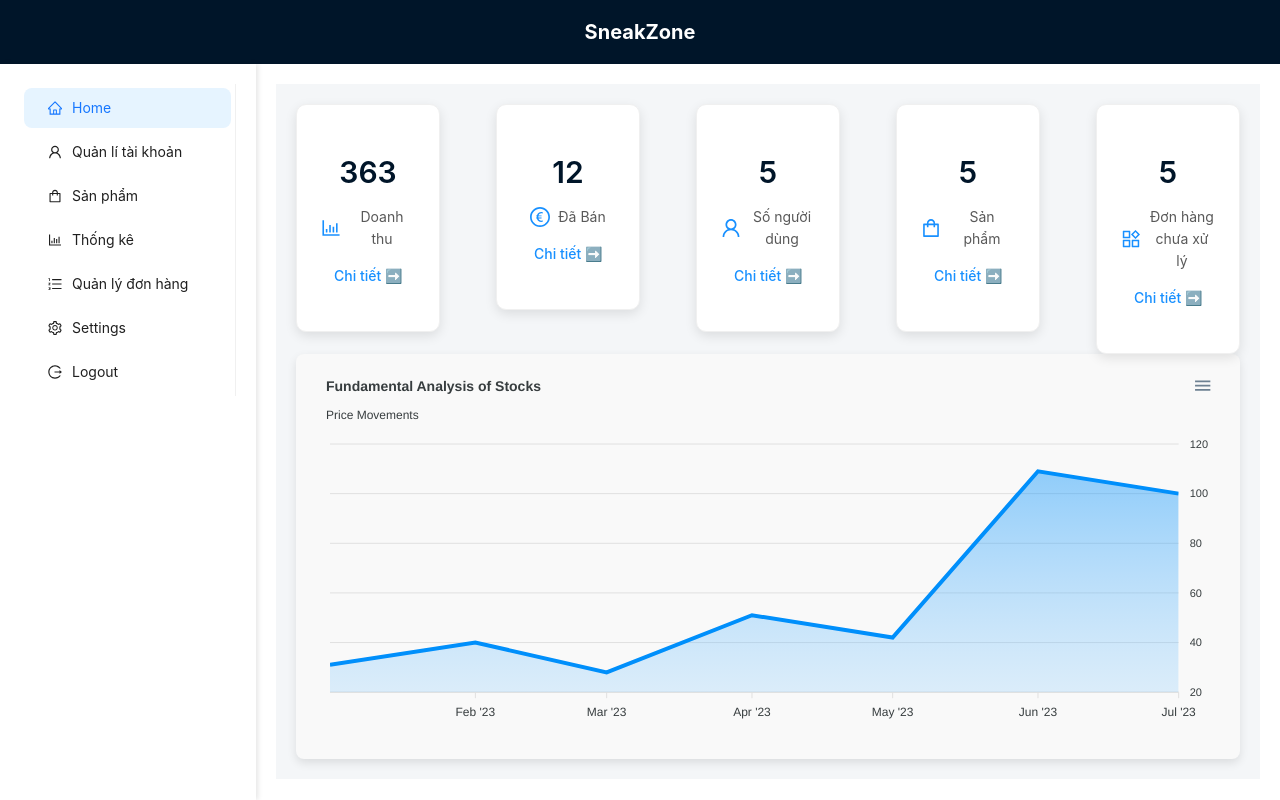
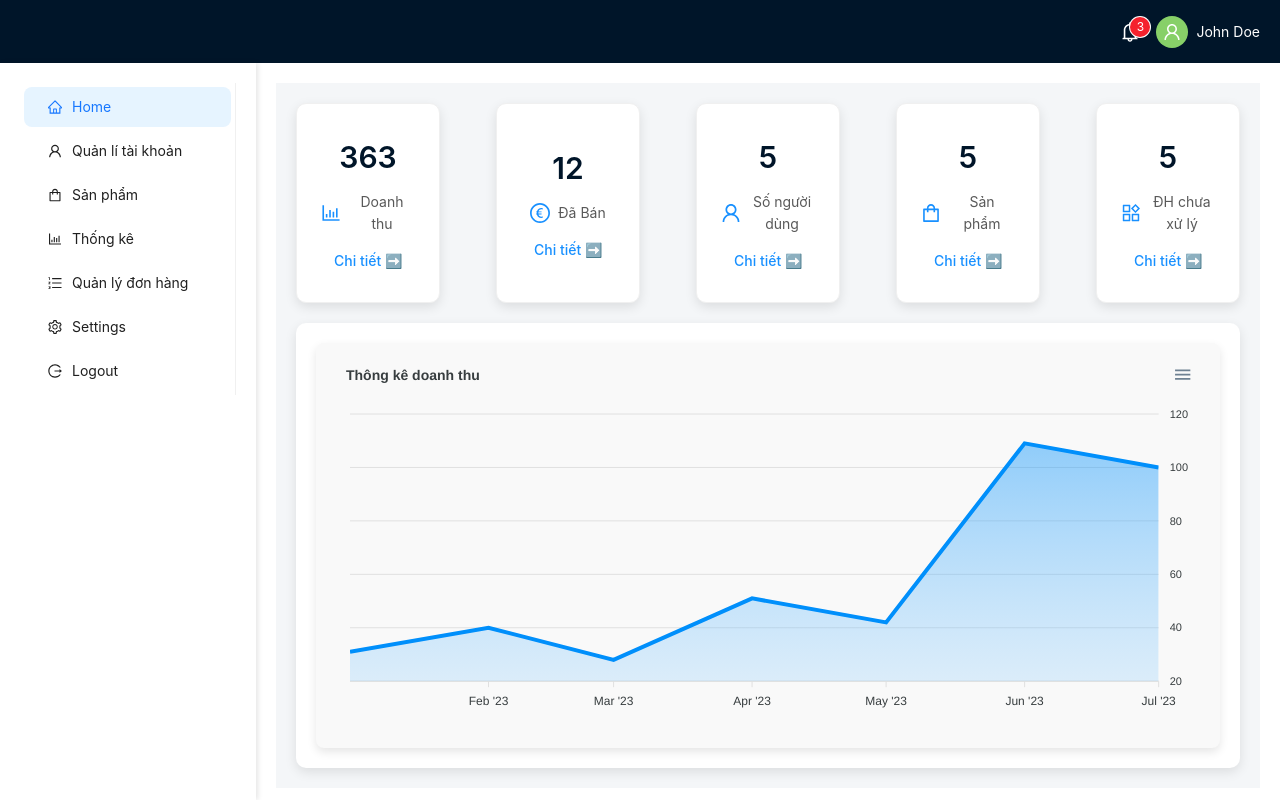
Before and after one commit to datntph35925/DATN_MD03, a React (Create React App) app in the folder doan/: page / in a window 1280 px wide. Both pictures are taken after a click on the item "Home". Built offline with nearby package versions, Linux system fonts and the light colour scheme.

Commit message:
sửa lại giao diện

```diff
--- a/doan/src/Componer/Bieudo/index.js
+++ b/doan/src/Componer/Bieudo/index.js
@@ -31,13 +31,10 @@
       curve: "straight",
     },
     title: {
-      text: "Fundamental Analysis of Stocks",
+      text: "Thông kê doanh thu",
       align: "left",
     },
-    subtitle: {
-      text: "Price Movements",
-      align: "left",
-    },
+
     labels: monthDataSeries1.dates,
     xaxis: {
       type: "datetime",
--- a/doan/src/Componer/Header/index.js
+++ b/doan/src/Componer/Header/index.js
@@ -1,11 +1,105 @@
 import React from "react";
+import { Avatar, Badge, Dropdown, Menu } from "antd";
+import { BellOutlined, UserOutlined, LogoutOutlined } from "@ant-design/icons";
 
-function Header() {
+const Header = () => {
+  // Mock user data
+  const user = {
+    name: "John Doe",
+    avatar: "",
+  };
+
+  const handleLogout = () => {
+    console.log("Logging out...");
+    // Add logout functionality here
+  };
+
+  // User menu dropdown items
+  const userMenu = (
+    <Menu>
+      <Menu.Item key="1" icon={<UserOutlined />}>
+        Profile
+      </Menu.Item>
+      <Menu.Item key="2" icon={<LogoutOutlined />} onClick={handleLogout}>
+        Logout
+      </Menu.Item>
+    </Menu>
+  );
+
+  // Notifications dropdown items
+  const notificationsMenu = (
+    <Menu>
+      <Menu.Item key="1">You have a new message</Menu.Item>
+      <Menu.Item key="2">Your order has been shipped</Menu.Item>
+      <Menu.Item key="3">Reminder: Meeting at 3 PM</Menu.Item>
+      <Menu.Divider />
+      <Menu.Item key="4">View all notifications</Menu.Item>
+    </Menu>
+  );
+
   return (
-    <div className="container_header">
-      <h1>dgdgfskfdbksbkjdb</h1>
+    <div
+      style={{
+        display: "flex",
+        justifyContent: "space-between",
+        alignItems: "center",
+        padding: "0 20px",
+        height: "64px",
+        background: "#001529",
+        color: "#fff",
+      }}
+    >
+      {/* Logo or Title */}
+      <div
+        style={{ fontSize: "20px", color: "#fff", fontWeight: "bold" }}
+      ></div>
+
+      {/* Notifications and User Info */}
+      <div style={{ display: "flex", alignItems: "center", gap: "16px" }}>
+        {/* Notifications Dropdown */}
+        <Dropdown
+          overlay={notificationsMenu}
+          trigger={["click"]}
+          placement="bottomRight"
+          arrow
+        >
+          <Badge
+            count={3}
+            offset={[0, 5]}
+            style={{ backgroundColor: "#f5222d" }}
+          >
+            <BellOutlined
+              style={{ fontSize: "20px", color: "#fff", cursor: "pointer" }}
+            />
+          </Badge>
+        </Dropdown>
+
+        {/* User Info Dropdown */}
+        <Dropdown overlay={userMenu} placement="bottomRight" arrow>
+          <div
+            style={{
+              display: "flex",
+              alignItems: "center",
+              cursor: "pointer",
+              color: "#fff",
+            }}
+          >
+            {/* User Avatar */}
+            <Avatar
+              src={user.avatar || null}
+              icon={!user.avatar && <UserOutlined />}
+              style={{
+                backgroundColor: user.avatar ? "transparent" : "#87d068",
+                marginRight: "8px",
+              }}
+            />
+            {/* User Name */}
+            <span>{user.name}</span>
+          </div>
+        </Dropdown>
+      </div>
     </div>
   );
-}
+};
 
 export default Header;
--- /dev/null
+++ b/doan/src/Componer/Header/index.scss
@@ -0,0 +1,17 @@
+.container_header {
+    display: flex;
+    justify-content: space-between;
+    align-items: center;
+    padding: 0 20px;
+    height: 64px;
+    background: #001529;
+    color: #fff;
+  }
+
+  .container_header .ant-avatar {
+    margin-right: 8px;
+  }
+
+  .container_header .ant-badge {
+    cursor: pointer;
+  }
--- a/doan/src/Famework/Account_Management/Index.js
+++ b/doan/src/Famework/Account_Management/Index.js
@@ -8,10 +8,9 @@
   Descriptions,
   message,
 } from "antd";
-import { getListAccount } from "../../Server/account_api"; // Adjust the path to your API functions
+import { getListAccount, deleteAccounts } from "../../Server/account_api"; // Adjust the path to your API functions
 
 // quản lý tài khoản
-
 const Account_Management = () => {
   const [customers, setCustomers] = useState([]);
   const [isModalVisible, setIsModalVisible] = useState(false);
@@ -24,7 +23,7 @@
       setLoading(true);
       try {
         const data = await getListAccount();
-        console.log("acount", data);
+        console.log("account data", data);
         setCustomers(
           data.map((customer) => ({
             key: customer._id,
@@ -83,7 +82,7 @@
           </Button>
           <Popconfirm
             title="Are you sure to delete this customer?"
-            onConfirm={() => handleDelete(record.key)}
+            onConfirm={() => handleDelete(record.key)} // Call delete with the account ID
             okText="Yes"
             cancelText="No"
           >
@@ -97,9 +96,20 @@
   ];
 
   // Delete customer handler
-  const handleDelete = (key) => {
-    setCustomers(customers.filter((customer) => customer.key !== key));
-    message.success("Customer deleted successfully");
+  const handleDelete = async (accountId) => {
+    setLoading(true); // Set loading state to true during API call
+    try {
+      // Call the delete API
+      await deleteAccounts(accountId);
+      // Remove the deleted account from the local state
+      setCustomers(customers.filter((customer) => customer.key !== accountId));
+      message.success("Customer deleted successfully");
+    } catch (error) {
+      message.error("Failed to delete customer");
+      console.error("Error deleting customer:", error);
+    } finally {
+      setLoading(false); // Reset loading state
+    }
   };
 
   // Open modal and set selected customer
--- a/doan/src/Famework/Home/index.js
+++ b/doan/src/Famework/Home/index.js
@@ -33,13 +33,14 @@
     },
     {
       count: 5,
-      label: "Đơn hàng chưa xử lý",
+      label: "ĐH chưa xử lý",
       icon: <ProductOutlined />,
     },
   ];
 
   return (
     <div className="dashboard-container">
+      <div className="menu">
         <Row gutter={[16, 16]} justify="space-between">
           {data.map((item, index) => (
             <Col xs={24} sm={12} md={8} lg={4} key={index}>
@@ -65,7 +66,10 @@
             </Col>
           ))}
         </Row>
+      </div>
+      <div className="bieudo">
         <Bieudo />
+      </div>
     </div>
   );
 };
--- a/doan/src/Famework/Home/index.scss
+++ b/doan/src/Famework/Home/index.scss
@@ -1,4 +1,3 @@
-// index.scss
 .dashboard-container {
   padding: 20px;
   background-color: #f4f6f8;
@@ -8,24 +7,7 @@
     box-shadow: 0 4px 12px rgba(0, 0, 0, 0.1);
     transition: transform 0.3s ease, box-shadow 0.3s ease;
     background-color: #ffffff;
-
-    &:hover {
-      transform: scale(1.05);
-      box-shadow: 0 6px 16px rgba(0, 0, 0, 0.15);
-    }
-
-    .card-content {// index.scss
-      .dashboard-container {
-        padding: 20px;
-        background-color: #f4f6f8;
-
-        .dashboard-card {
-          border-radius: 10px;
-          box-shadow: 0 4px 12px rgba(0, 0, 0, 0.1);
-          transition: transform 0.3s ease, box-shadow 0.3s ease;
-          background-color: #ffffff;
-          height: 200px; // Set a fixed height for all cards
-
+    height: 200px; // Ensures uniform card height
     display: flex;
     flex-direction: column;
     justify-content: center;
@@ -78,48 +60,12 @@
       }
     }
   }
-      }
 
-      text-align: center;
-      padding: 20px 0;
-
-      .card-count {
-        font-size: 30px;
-        font-weight: 600;
-        color: #001529;
-        margin-bottom: 10px;
-      }
-
-      .card-label {
-        font-size: 16px;
-        display: flex;
-        align-items: center;
-        justify-content: center;
-        color: #595959;
-        gap: 8px;
-
-        svg {
-          font-size: 20px;
-          color: #1890ff;
-        }
-
-        span {
-          font-size: 14px;
+  .bieudo {
+    margin-top: 20px;
+    padding: 20px;
+    background-color: #ffffff;
+    border-radius: 10px;
+    box-shadow: 0 4px 12px rgba(0, 0, 0, 0.1);
   }
 }
-
-      .card-detail {
-        margin-top: 15px;
-        font-size: 14px;
-        color: #1890ff;
-        font-weight: 500;
-        cursor: pointer;
-        transition: color 0.3s;
-
-        &:hover {
-          color: #40a9ff;
-        }
-      }
-    }
-  }
-}
--- a/doan/src/Layout/Home/index.js
+++ b/doan/src/Layout/Home/index.js
@@ -3,13 +3,13 @@
 import { Layout } from "antd";
 import Dashboard from "../Dashboard/Index"; // Import Dashboard
 import { Outlet } from "react-router-dom"; // Import Outlet
-
-const { Header, Footer, Sider, Content } = Layout;
+import Header from "../../Componer/Header";
+const { Footer, Sider, Content } = Layout;
 
 const Home = () => {
   return (
     <Layout className="custom-layout">
-      <Header className="custom-header">SneakZone</Header>
+      <Header />
       <Layout>
         <Sider width="20%" className="custom-sider">
           <Dashboard />
--- a/doan/src/Server/ProductsApi.js
+++ b/doan/src/Server/ProductsApi.js
@@ -31,5 +31,24 @@
     return null;
   }
 };
+const updateProductById = async (productId, updatedData) => {
+  try {
+    const response = await axios.put(`/api/update-product-by-id`, {
+      productId,
+      ...updatedData,
+    });
 
-export { getProduct, addProduct, deleteProductById };
+    if (response.status === 200) {
+      console.log("Product updated successfully");
+      return response.data; // Return the updated product data
+    } else {
+      console.error("Failed to update product");
+      return null;
+    }
+  } catch (error) {
+    console.error("Error updating product:", error);
+    return null;
+  }
+};
+
+export { getProduct, addProduct, deleteProductById, updateProductById };
--- a/doan/src/Server/account_api.js
+++ b/doan/src/Server/account_api.js
@@ -9,5 +9,13 @@
     throw error; // Re-throw error for handling in calling functions
   }
 };
-
-export { getListAccount };
+const deleteAccounts = async (accountId) => {
+  try {
+    const response = await axios.delete(`/auth/delete-account/${accountId}`);
+    return response.data; // Return the response data (e.g., success message)
+  } catch (error) {
+    console.error("Error deleting account:", error);
+    throw error; // Re-throw error for handling in calling functions
+  }
+};
+export { getListAccount, deleteAccounts };
```
Also changed, not shown: doan/src/Famework/Product/index.js (+45 -54 lines), doan/src/Modal/ModalAddProduct/index.js (+34 -57 lines). Lines whose indentation alone changed are shown as unchanged.
